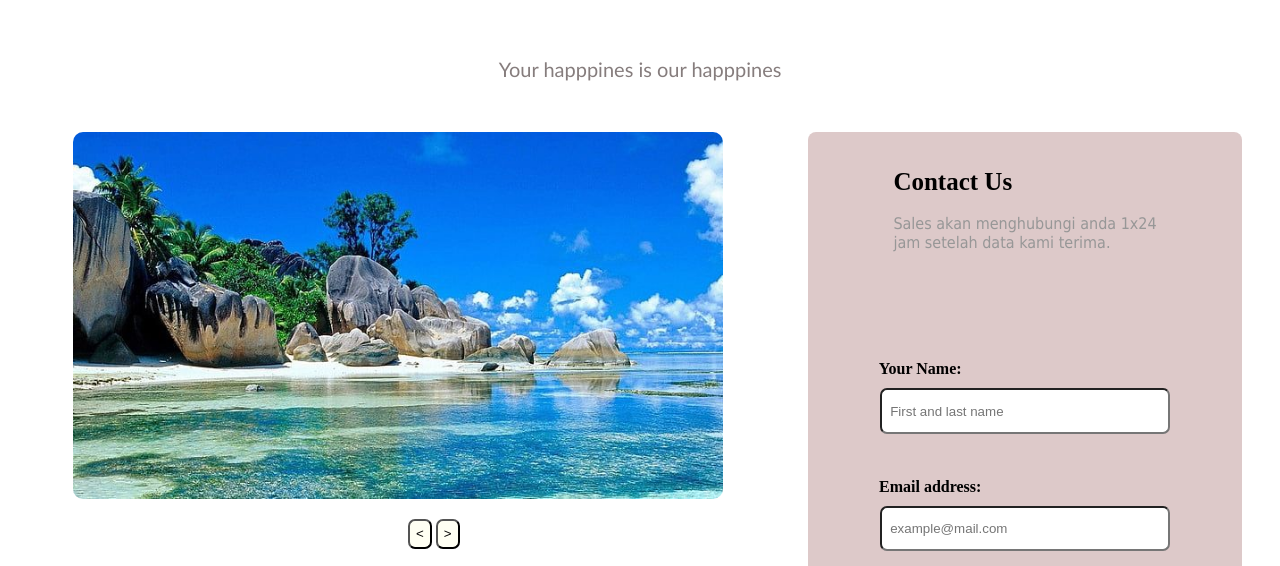
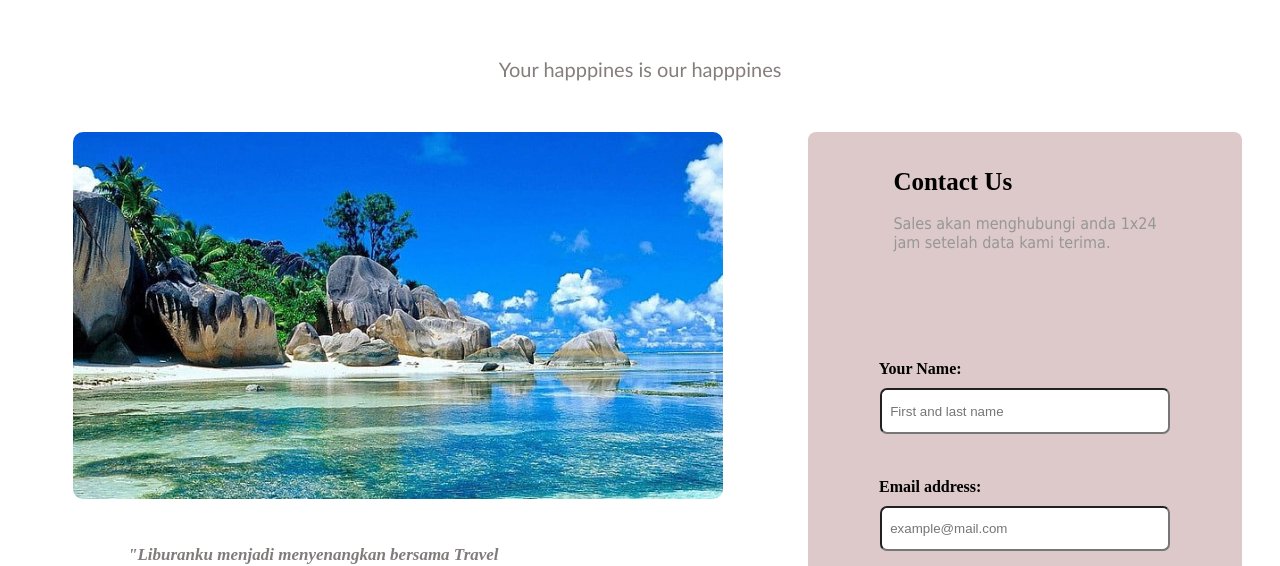
Before and after one commit to revou-fundamental-course/13-nov-23-zaldyprtm, a plain HTML site: page index.html in a window 1280 px wide. Shown: the part 230-796 px from the top of the page. Drawn offline with Linux system fonts and the light colour scheme.

Commit message:
autoslide js fi

```diff
--- a/index.html
+++ b/index.html
@@ -43,11 +43,11 @@
         <div>
             <img src="assets/sea.jpg" style="width: 100%;" class="img-slide">
         </div>
-<div class="arrow">
+<!--- <div class="arrow">
  <button onclick="plusSlides(-1)"><</button>
  <button onclick="plusSlides(1)">></button>
 </div>
-
+--->
 
         </div>
         <br>
```
